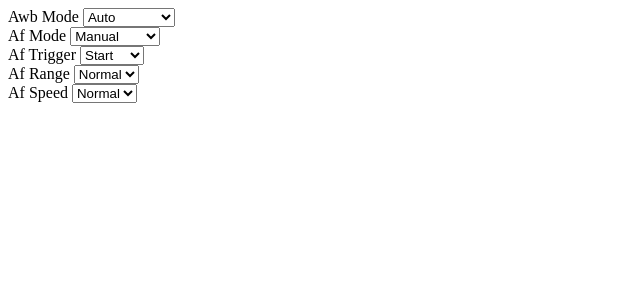
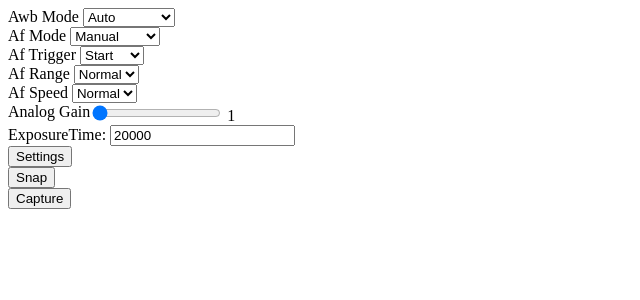
Before and after one commit to Brenden-Morales/piscan, a SvelteKit app in the folder svelteApp/: page / in a window 1280 px wide. Shown: the top 300 px of the page, without its empty margins (0-640 px from the left). Built offline with nearby package versions, Linux system fonts and the light colour scheme.

Commit message:
svelte controls all ... exist at least

```diff
--- a/svelteApp/src/components/EnumSelector.svelte
+++ b/svelteApp/src/components/EnumSelector.svelte
@@ -1,5 +1,6 @@
 <script>
-    let {enumToSelect} = $props()
+    import {cameraSettingsState} from "../state.svelte.js";
+    let {enumToSelect, stateField} = $props()
     let enumNames = [];
     for (let enumMember in enumToSelect) {
         let isValueProperty = Number(enumMember) >= 0
@@ -8,9 +9,12 @@
         }
     }
     let selectedEnum = 0;
+    let onChange = function() {
+        cameraSettingsState[stateField] = selectedEnum;
+    }
 </script>
 
-<select bind:value={selectedEnum}>
+<select bind:value={selectedEnum} onchange={onChange}>
     {#each enumNames as enumName, i}
         <option value={i}>{enumName}</option>
     {/each}
--- /dev/null
+++ b/svelteApp/src/components/RangeInput.svelte
@@ -0,0 +1,9 @@
+<script>
+    let {min, max, step} = $props()
+    let value = $state(min);
+</script>
+
+<div>
+    <input type="range" name="number" min={min} max={max} bind:value={value} step={step}>
+    <span>{value}</span>
+</div>
--- a/svelteApp/src/routes/+page.svelte
+++ b/svelteApp/src/routes/+page.svelte
@@ -1,24 +1,53 @@
 <script>
     import EnumSelector from "../components/EnumSelector.svelte";
-    import {AwbModes, AfTriggers, AfModes, AfRange, AfSpeed} from "../state.svelte.js";
+    import RangeInput from "../components/RangeInput.svelte";
+    import {AwbModes, AfTriggers, AfModes, AfRange, AfSpeed, cameraSettingsState} from "../state.svelte.js";
+    let onClick = function() {
+        console.log('CLICKED');
+        console.log(cameraSettingsState);
+        cameraSettingsState.ExposureTime += 1;
+    }
+    let snap = function() {
+        console.log('SNAP')
+    }
+    let capture = function () {
+        console.log('CAPTURE')
+    }
 </script>
 <div>
     Awb Mode
-    <EnumSelector enumToSelect={AwbModes}></EnumSelector>
+    <EnumSelector enumToSelect={AwbModes} stateField="AwbMode"></EnumSelector>
 </div>
 <div>
     Af Mode
-    <EnumSelector enumToSelect={AfModes}></EnumSelector>
+    <EnumSelector enumToSelect={AfModes} stateField="AfMode"></EnumSelector>
 </div>
 <div>
     Af Trigger
-    <EnumSelector enumToSelect={AfTriggers}></EnumSelector>
+    <EnumSelector enumToSelect={AfTriggers} stateField="AfTrigger"></EnumSelector>
 </div>
 <div>
     Af Range
-    <EnumSelector enumToSelect={AfRange}></EnumSelector>
+    <EnumSelector enumToSelect={AfRange} stateField="AfRange"></EnumSelector>
 </div>
 <div>
     Af Speed
-    <EnumSelector enumToSelect={AfSpeed}></EnumSelector>
+    <EnumSelector enumToSelect={AfSpeed} stateField="AfSpeed"></EnumSelector>
 </div>
+<div style="display:flex">
+    <div>Analog Gain</div>
+    <RangeInput min={1} max={8} step={1}></RangeInput>
+</div>
+<div>
+    ExposureTime:
+    <input type="number" id="exposure-input" value="20000" name="number">
+</div>
+<div>
+    <button onclick={onClick}>Settings</button>
+</div>
+<div>
+    <button onclick={snap}>Snap</button>
+</div>
+<div>
+    <button onclick={capture}>Capture</button>
+</div>
--- a/svelteApp/src/state.svelte.ts
+++ b/svelteApp/src/state.svelte.ts
@@ -33,5 +33,9 @@ export enum AfSpeed {
 export const cameraSettingsState = $state({
     AwbMode: AwbModes.Auto,
     AfMode: AfModes.Auto,
-    AfTrigger: AfTriggers.Start
+    AfTrigger: AfTriggers.Start,
+    AfRange: AfRange.Normal,
+    AfSpeed: AfSpeed.Normal,
+    AnalogueGain: 1,
+    ExposureTime: 20000,
 });
```
